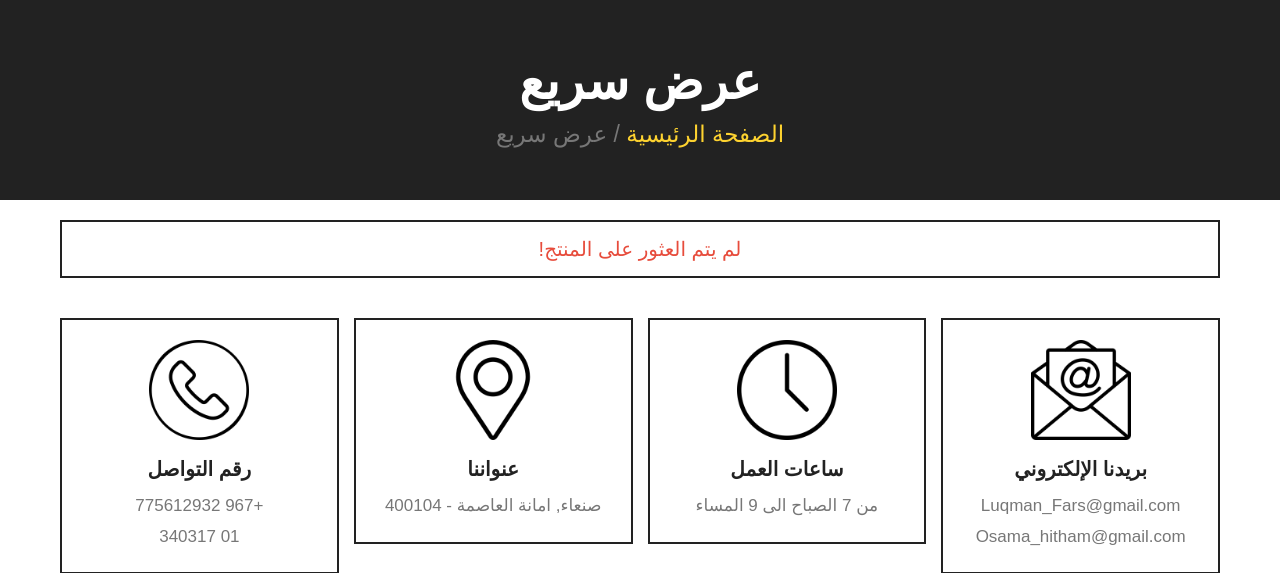
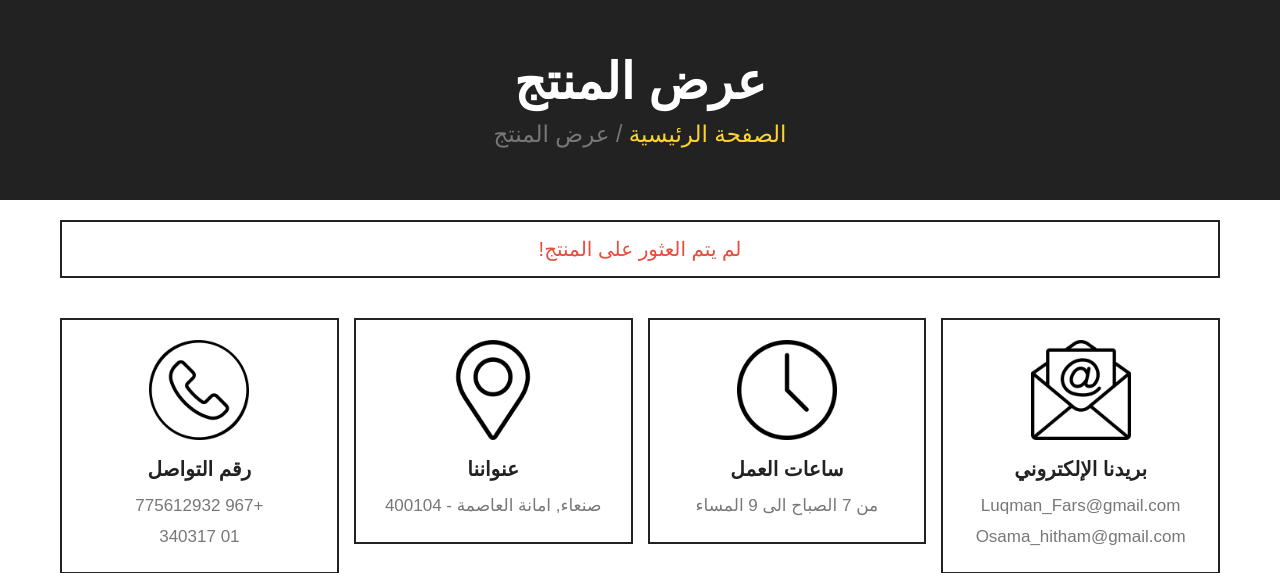
Before and after one commit to MosaAmran11/Food_Ordering, a PHP site: page /quick_view.php in a window 1280 px wide. Shown: the part 71-644 px from the top of the page. Run offline with PHP 8.4, Linux system fonts and the light colour scheme; data that the repository does not hold is empty.

Commit message:
Edit labels

```diff
--- a/quick_view.php
+++ b/quick_view.php
@@ -27,7 +27,7 @@ include 'components/add_cart.php';
 
 <head>
    <?php include 'components/header_meta.php'; ?>
-   <title>عرض سريع</title>
+   <title>عرض المنتج</title>
 </head>
 
 <body dir="rtl">
@@ -35,8 +35,8 @@ include 'components/add_cart.php';
    <?php include 'components/user_header.php'; ?>
 
    <div class="heading">
-      <h3>عرض سريع</h3>
-      <p><a href="index.php">الصفحة الرئيسية</a> <span> / عرض سريع</span></p>
+      <h3>عرض المنتج</h3>
+      <p><a href="index.php">الصفحة الرئيسية</a> <span> / عرض المنتج</span></p>
    </div>
 
    <section class="quick-view">
```
